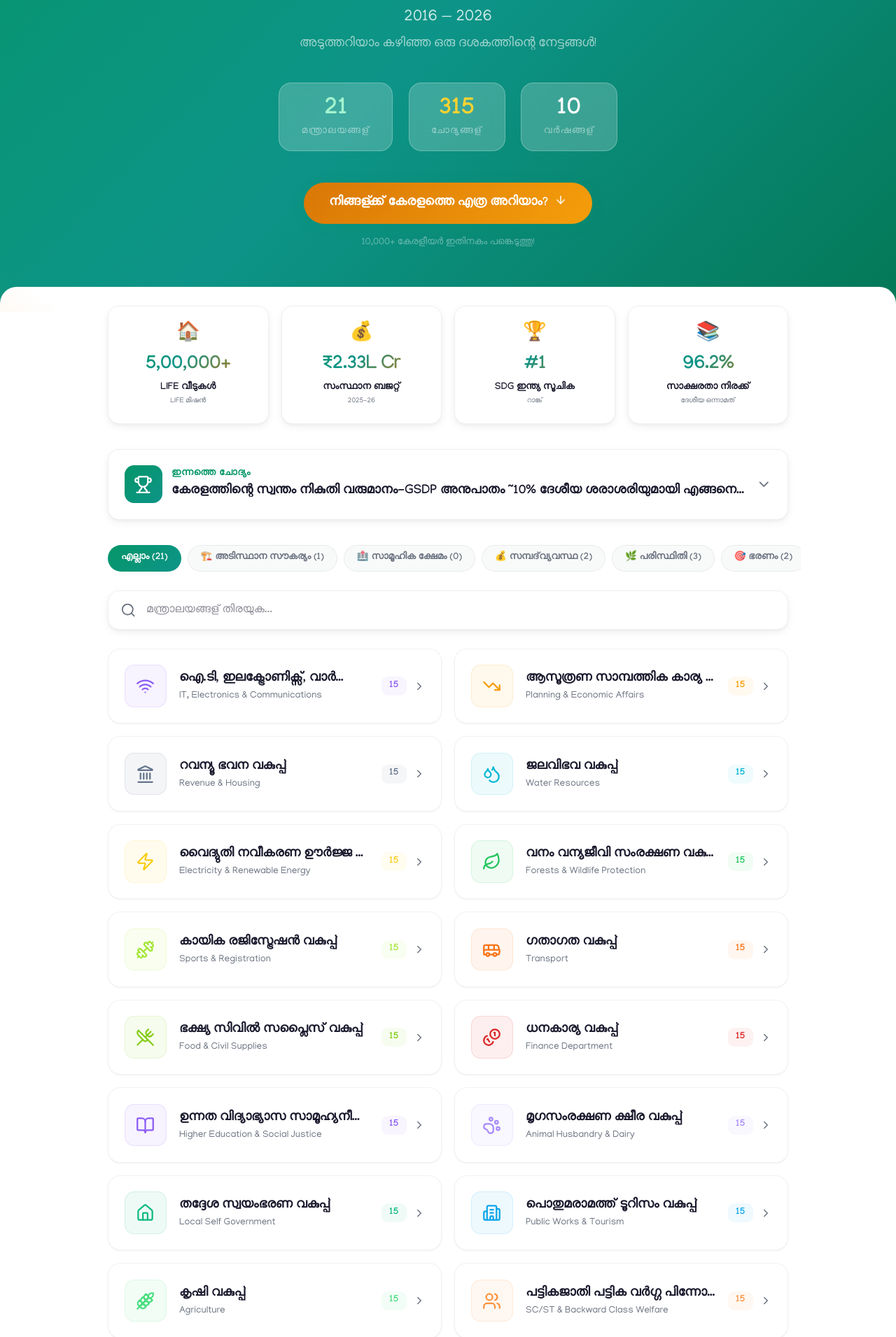
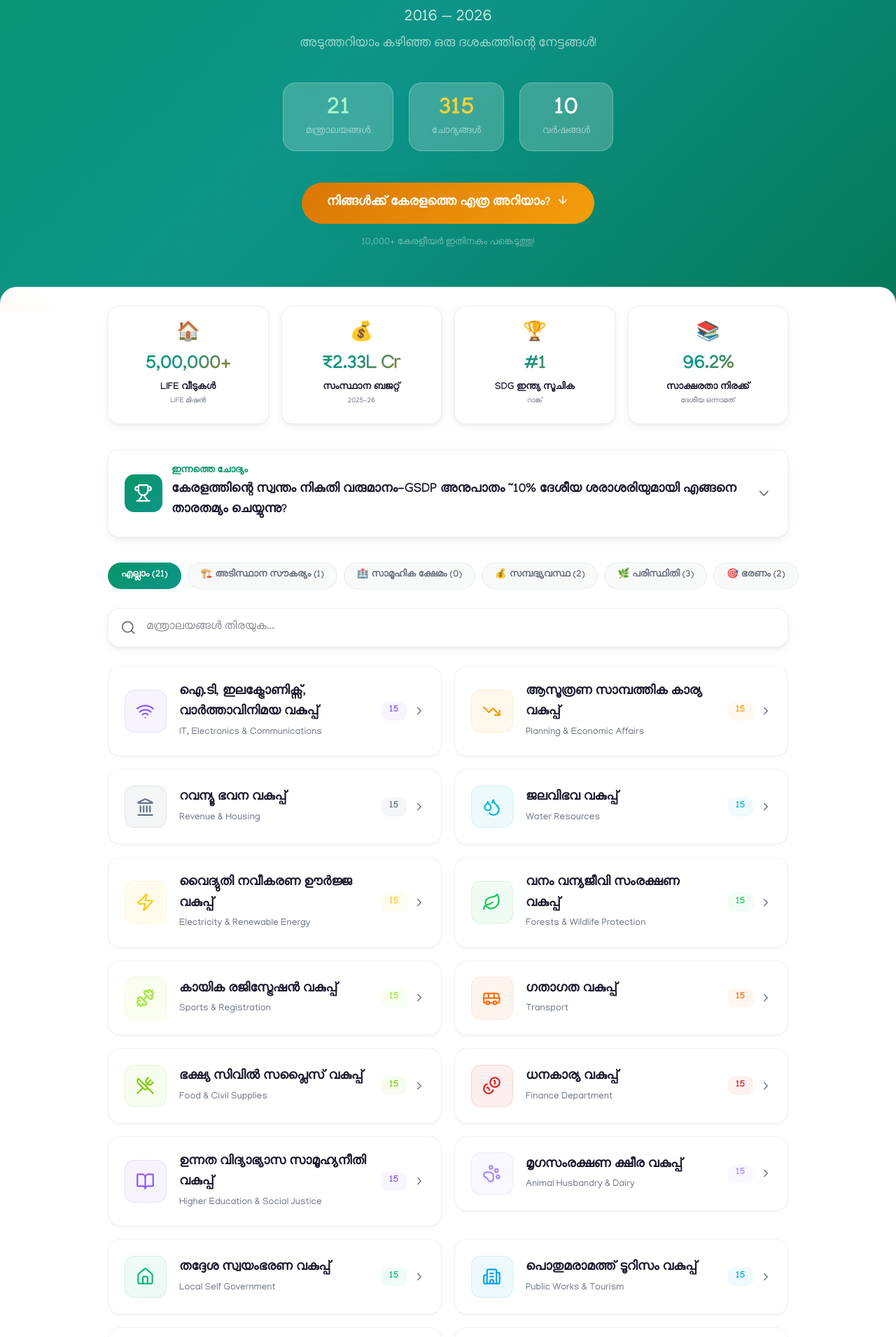
Before and after one commit to sreekanthchn-sudo/kerala-decade-quest, a Next.js app: page / in a window 1280 px wide. Shown: the part 429-2340 px from the top of the page at 70% size. Built offline with nearby package versions, Linux system fonts and the light colour scheme.

Commit message:
malayalam ui errors updated

```diff
--- a/src/app/globals.css
+++ b/src/app/globals.css
@@ -70,7 +70,9 @@ html {
 body {
   background: var(--kl-bg);
   color: var(--kl-text);
-  font-family: var(--font-manjari), Arial, Helvetica, sans-serif;
+  font-family: var(--font-manjari), "Noto Sans Malayalam", "Nirmala UI", Arial, Helvetica, sans-serif;
+  text-rendering: optimizeLegibility;
+  font-feature-settings: "kern" 1, "liga" 1, "clig" 1;
   -webkit-tap-highlight-color: transparent;
   overflow-x: hidden;
   line-height: 1.65;
--- a/src/app/layout.tsx
+++ b/src/app/layout.tsx
@@ -2,9 +2,9 @@ import type { Metadata } from "next";
 import { Manjari } from "next/font/google";
 import "./globals.css";
 
-const manjari = Manjari({
+const malayalamFont = Manjari({
   variable: "--font-manjari",
-  subsets: ["latin", "malayalam"],
+  subsets: ["malayalam", "latin"],
   weight: ["100", "400", "700"],
 });
 
@@ -28,7 +28,7 @@ export default function RootLayout({
 }>) {
   return (
     <html lang="ml">
-      <body className={`${manjari.variable} antialiased`}>
+      <body className={`${malayalamFont.className} ${malayalamFont.variable} antialiased`}>
         {children}
       </body>
     </html>
--- a/src/app/page.tsx
+++ b/src/app/page.tsx
@@ -13,9 +13,10 @@ import Particles from '@/components/Particles';
 import { useProgress } from '@/hooks/useProgress';
 import { useTheme } from '@/hooks/useTheme';
 import modulesData from '@/data/decade_records.json';
+import { sanitizeDeepMalayalam } from '@/utils/malayalamText';
 import type { Module } from '@/types';
 
-const modules = modulesData as Module[];
+const modules = sanitizeDeepMalayalam(modulesData as Module[]);
 
 const ICON_MAP: Record<string, React.ComponentType<{ className?: string; style?: React.CSSProperties }>> = {
   Home, HeartPulse, GraduationCap, Wifi, Building2, BookOpen,
@@ -36,7 +37,7 @@ const CATEGORIES: Category[] = [
   { key: 'all', label: 'All', label_ml: 'എല്ലാം', emoji: '', slugs: [] },
   { key: 'infra', label: 'Infrastructure', label_ml: 'അടിസ്ഥാന സൗകര്യം', emoji: '\u{1F3D7}\uFE0F', slugs: ['public-works', 'transport', 'ports', 'power'] },
   { key: 'social', label: 'Social Welfare', label_ml: 'സാമൂഹിക ക്ഷേമം', emoji: '\u{1F3E5}', slugs: ['health', 'education', 'sc-st-development', 'higher-education'] },
-  { key: 'economy', label: 'Economy', label_ml: 'സമ്പദ്\u200Cവ്യവസ്ഥ', emoji: '\u{1F4B0}', slugs: ['finance', 'planning', 'it-electronics', 'industries'] },
+  { key: 'economy', label: 'Economy', label_ml: 'സമ്പദ്വ്യവസ്ഥ', emoji: '\u{1F4B0}', slugs: ['finance', 'planning', 'it-electronics', 'industries'] },
   { key: 'environment', label: 'Environment', label_ml: 'പരിസ്ഥിതി', emoji: '\u{1F33F}', slugs: ['forest-wildlife', 'water-resources', 'agriculture'] },
   { key: 'governance', label: 'Governance', label_ml: 'ഭരണം', emoji: '\u{1F3AF}', slugs: ['lsgd', 'revenue', 'food-civil-supplies', 'cooperation'] },
   { key: 'culture', label: 'Culture & Sports', label_ml: 'സംസ്കാരം & കായികം', emoji: '\u{1F3C5}', slugs: ['sports-youth', 'fisheries', 'animal-husbandry'] },
@@ -200,15 +201,22 @@ function MarqueeTicker({ isMl }: { isMl: boolean }) {
   const repeatedItems = [...items, ...items];
 
   return (
-    <div className="overflow-hidden whitespace-nowrap" style={{ background: 'rgba(0,0,0,0.2)' }}>
+    <div
+      className="overflow-hidden whitespace-nowrap"
+      style={{ background: 'color-mix(in srgb, var(--kl-green) 14%, transparent)' }}
+    >
       <motion.div
         className="inline-flex gap-8 py-2 px-4"
         animate={{ x: ['0%', '-50%'] }}
         transition={{ duration: 20, repeat: Infinity, ease: 'linear' }}
       >
         {repeatedItems.map((item, i) => (
-          <span key={i} className="text-xs md:text-sm font-medium text-white/80 inline-flex items-center gap-2">
-            <span className="text-amber-300">&#9670;</span> {item}
+          <span
+            key={i}
+            className="text-xs md:text-sm font-semibold inline-flex items-center gap-2"
+            style={{ color: 'var(--kl-text)' }}
+          >
+            <span style={{ color: 'var(--kl-gold)' }}>&#9670;</span> {item}
           </span>
         ))}
       </motion.div>
@@ -322,10 +330,16 @@ function QuestionOfTheDay({ isMl }: { isMl: boolean }) {
           <Trophy className="w-5 h-5 md:w-6 md:h-6 text-white" />
         </div>
         <div className="flex-1 min-w-0">
-          <p className="text-xs font-bold uppercase tracking-wider" style={{ color: 'var(--kl-green)' }}>
+          <p
+            className={`text-xs font-bold ${isMl ? 'normal-case tracking-normal' : 'uppercase tracking-wider'}`}
+            style={{ color: 'var(--kl-green)' }}
+          >
             {isMl ? 'ഇന്നത്തെ ചോദ്യം' : 'Question of the Day'}
           </p>
-          <p className="text-sm md:text-base font-semibold truncate mt-0.5" style={{ color: 'var(--kl-text)' }}>
+          <p
+            className={`text-sm md:text-base font-semibold mt-0.5 ${isMl ? 'whitespace-normal wrap-break-word leading-relaxed' : 'truncate'}`}
+            style={{ color: 'var(--kl-text)' }}
+          >
             {questionText}
           </p>
         </div>
@@ -348,7 +362,10 @@ function QuestionOfTheDay({ isMl }: { isMl: boolean }) {
             className="overflow-hidden"
           >
             <div className="px-4 md:px-5 pb-4 md:pb-5 space-y-2">
-              <p className="text-sm font-medium mb-3" style={{ color: 'var(--kl-text)' }}>
+              <p
+                className={`text-sm font-medium mb-3 ${isMl ? 'leading-relaxed wrap-break-word' : ''}`}
+                style={{ color: 'var(--kl-text)' }}
+              >
                 {questionText}
               </p>
               {options.map((opt, i) => {
@@ -477,7 +494,7 @@ export default function HomePage() {
               onClick={() => setLang(lang === 'en' ? 'ml' : 'en')}
               className="stat-pill px-4 py-2 rounded-full text-xs font-bold text-white transition-all active:scale-95"
             >
-              {isMl ? 'English' : '\u0D2E\u0D32\u0D2F\u0D3E\u0D33\u0D02'}
+              {isMl ? 'English' : 'മലയാളം'}
             </button>
           </div>
 
@@ -530,13 +547,15 @@ export default function HomePage() {
               className="flex justify-center gap-3 md:gap-5 mt-7 md:mt-9"
             >
               {[
-                { value: '21', label: isMl ? '\u0D2E\u0D28\u0D4D\u0D24\u0D4D\u0D30\u0D3E\u0D32\u0D2F\u0D19\u0D4D\u0D19\u0D33\u0D4D' : 'Ministries', color: 'text-emerald-200' },
-                { value: String(totalQ), label: isMl ? '\u0D1A\u0D4B\u0D26\u0D4D\u0D2F\u0D19\u0D4D\u0D19\u0D33\u0D4D' : 'Questions', color: 'text-amber-300' },
-                { value: '10', label: isMl ? '\u0D35\u0D7C\u0D37\u0D19\u0D4D\u0D19\u0D33\u0D4D' : 'Years', color: 'text-white' },
+                { value: '21', label: isMl ? 'മന്ത്രാലയങ്ങൾ' : 'Ministries', color: 'text-emerald-200' },
+                { value: String(totalQ), label: isMl ? 'ചോദ്യങ്ങൾ' : 'Questions', color: 'text-amber-300' },
+                { value: '10', label: isMl ? 'വർഷങ്ങൾ' : 'Years', color: 'text-white' },
               ].map((stat) => (
                 <div key={stat.label} className="stat-pill px-5 py-3 md:px-7 md:py-4 rounded-2xl text-center min-w-[90px]">
                   <p className={`text-2xl md:text-3xl font-black ${stat.color}`}>{stat.value}</p>
-                  <p className="text-[10px] md:text-xs uppercase tracking-widest text-white/50 mt-0.5">{stat.label}</p>
+                  <p className={`text-[10px] md:text-xs text-white/50 mt-0.5 ${isMl ? 'tracking-normal normal-case' : 'uppercase tracking-widest'}`}>
+                    {stat.label}
+                  </p>
                 </div>
               ))}
             </motion.div>
@@ -553,7 +572,7 @@ export default function HomePage() {
                 className="glow-btn inline-flex items-center gap-2 px-8 py-3.5 rounded-full text-sm md:text-base font-bold text-white"
                 style={{ background: 'linear-gradient(135deg, #d97706, #f59e0b)' }}
               >
-                {isMl ? '\u0D28\u0D3F\u0D19\u0D4D\u0D19\u0D33\u0D4D\u0D15\u0D4D\u0D15\u0D4D \u0D15\u0D47\u0D30\u0D33\u0D24\u0D4D\u0D24\u0D46 \u0D0E\u0D24\u0D4D\u0D30 \u0D05\u0D31\u0D3F\u0D2F\u0D3E\u0D02?' : 'How well do you know Kerala?'}
+                {isMl ? 'നിങ്ങൾക്ക് കേരളത്തെ എത്ര അറിയാം?' : 'How well do you know Kerala?'}
                 <ArrowDown className="w-4 h-4 animate-bounce" />
               </button>
             </motion.div>
@@ -566,7 +585,7 @@ export default function HomePage() {
               className="text-xs text-white/40 mt-4"
             >
               {isMl
-                ? '10,000+ \u0D15\u0D47\u0D30\u0D33\u0D40\u0D2F\u0D7C \u0D07\u0D24\u0D3F\u0D28\u0D15\u0D02 \u0D2A\u0D19\u0D4D\u0D15\u0D46\u0D1F\u0D41\u0D24\u0D4D\u0D24\u0D41!'
+                ? '10,000+ കേരളീയർ ഇതിനകം പങ്കെടുത്തു!'
                 : 'Join 10,000+ Keralites testing their knowledge!'}
             </motion.p>
           </div>
@@ -595,10 +614,10 @@ export default function HomePage() {
           >
             <div className="flex items-center justify-between mb-3">
               <p className="text-sm font-semibold" style={{ color: 'var(--kl-text-dim)' }}>
-                {isMl ? '\u0D28\u0D3F\u0D19\u0D4D\u0D19\u0D33\u0D41\u0D1F\u0D46 \u0D2A\u0D41\u0D30\u0D4B\u0D17\u0D24\u0D3F' : 'Your Progress'}
+                {isMl ? 'നിങ്ങളുടെ പുരോഗതി' : 'Your Progress'}
               </p>
               <p className="text-sm font-bold gradient-text-green">
-                {completedCount}/21 {isMl ? '\u0D2A\u0D42\u0D7C\u0D24\u0D4D\u0D24\u0D3F\u0D2F\u0D3E\u0D15\u0D4D\u0D15\u0D3F' : 'completed'}
+                {completedCount}/21 {isMl ? 'പൂർത്തിയാക്കി' : 'completed'}
               </p>
             </div>
             <div className="h-2.5 rounded-full overflow-hidden" style={{ background: 'var(--kl-bar-track)' }}>
@@ -611,7 +630,7 @@ export default function HomePage() {
             </div>
             <div className="flex items-center justify-between mt-2.5">
               <p className="text-xs" style={{ color: 'var(--kl-text-dim)' }}>
-                {isMl ? '\u0D2E\u0D4A\u0D24\u0D4D\u0D24\u0D02 \u0D38\u0D4D\u0D15\u0D4B\u0D7C' : 'Total best score'}
+                {isMl ? 'മൊത്തം സ്കോർ' : 'Total best score'}
               </p>
               <p className="text-sm font-bold" style={{ color: 'var(--kl-gold)' }}>
                 {progress.totalScore}/{totalQ}
@@ -654,7 +673,7 @@ export default function HomePage() {
           <Search className="absolute left-4 top-1/2 -translate-y-1/2 w-5 h-5" style={{ color: 'var(--kl-text-dim)' }} />
           <input
             type="text"
-            placeholder={isMl ? '\u0D2E\u0D28\u0D4D\u0D24\u0D4D\u0D30\u0D3E\u0D32\u0D2F\u0D19\u0D4D\u0D19\u0D33\u0D4D \u0D24\u0D3F\u0D30\u0D2F\u0D41\u0D15...' : 'Search ministries...'}
+            placeholder={isMl ? 'മന്ത്രാലയങ്ങൾ തിരയുക...' : 'Search ministries...'}
             value={search}
             onChange={(e) => setSearch(e.target.value)}
             className="w-full pl-12 pr-4 py-3.5 rounded-2xl text-sm outline-none glass-card focus:ring-2 focus:ring-emerald-500/30"
@@ -695,7 +714,10 @@ export default function HomePage() {
                     {/* Text */}
                     <div className="flex-1 min-w-0">
                       <div className="flex items-center gap-1.5">
-                        <h3 className="font-bold text-[15px] md:text-base truncate" style={{ color: 'var(--kl-text)' }}>
+                        <h3
+                          className={`font-bold text-[15px] md:text-base ${isMl ? 'leading-relaxed whitespace-normal wrap-break-word' : 'truncate'}`}
+                          style={{ color: 'var(--kl-text)' }}
+                        >
                           {isMl ? mod.title_ml : mod.title}
                         </h3>
                         {isCompleted && (
@@ -705,7 +727,10 @@ export default function HomePage() {
                           />
                         )}
                       </div>
-                      <p className="text-xs truncate mt-0.5" style={{ color: 'var(--kl-text-dim)' }}>
+                      <p
+                        className={`text-xs mt-0.5 ${isMl ? 'leading-relaxed whitespace-normal wrap-break-word' : 'truncate'}`}
+                        style={{ color: 'var(--kl-text-dim)' }}
+                      >
                         {isMl ? mod.title : mod.title_ml}
                       </p>
                     </div>
@@ -746,7 +771,7 @@ export default function HomePage() {
           <div className="text-center py-16">
             <Search className="w-10 h-10 mx-auto mb-4" style={{ color: 'var(--kl-text-dim)' }} />
             <p className="text-sm" style={{ color: 'var(--kl-text-dim)' }}>
-              {isMl ? `"${search}" \u0D15\u0D23\u0D4D\u0D1F\u0D46\u0D24\u0D4D\u0D24\u0D3F\u0D2F\u0D3F\u0D32\u0D4D\u0D32` : `No ministries found for "${search}"`}
+              {isMl ? `"${search}" കണ്ടെത്തിയില്ല` : `No ministries found for "${search}"`}
             </p>
           </div>
         )}
@@ -761,12 +786,12 @@ export default function HomePage() {
             <Sparkles className="w-3.5 h-3.5" style={{ color: '#d97706' }} />
             <p className="text-xs font-medium" style={{ color: 'var(--kl-text-dim)' }}>
               {isMl
-                ? '\u0D21\u0D3E\u0D31\u0D4D\u0D31: \u0D28\u0D40\u0D24\u0D3F \u0D06\u0D2F\u0D4B\u0D17\u0D4D, \u0D06\u0D7C\u0D2C\u0D3F\u0D10, \u0D15\u0D47\u0D30\u0D33 \u0D06\u0D38\u0D42\u0D24\u0D4D\u0D30\u0D23 \u0D2C\u0D4B\u0D7C\u0D21\u0D4D'
+                ? 'ഡാറ്റ: നീതി ആയോഗ്, ആർബിഐ, കേരള ആസൂത്രണ ബോർഡ്'
                 : 'Data: NITI Aayog, RBI, Kerala Planning Board'}
             </p>
           </div>
           <p className="text-[11px]" style={{ color: 'var(--kl-text-dim)', opacity: 0.5 }}>
-            {isMl ? '\u0D35\u0D3F\u0D26\u0D4D\u0D2F\u0D3E\u0D2D\u0D4D\u0D2F\u0D3E\u0D38 \u0D09\u0D2A\u0D15\u0D30\u0D23\u0D02 \u2014 \u0D13\u0D30\u0D4B \u0D1A\u0D4B\u0D26\u0D4D\u0D2F\u0D24\u0D4D\u0D24\u0D3F\u0D28\u0D41\u0D02 \u0D09\u0D31\u0D35\u0D3F\u0D1F\u0D02' : 'Educational tool \u2014 sources cited per question'}
+            {isMl ? 'വിദ്യാഭ്യാസ ഉപകരണം — ഓരോ ചോദ്യത്തിനും ഉറവിടം' : 'Educational tool — sources cited per question'}
           </p>
         </footer>
       </div>
--- a/src/app/quiz/[slug]/QuizClient.tsx
+++ b/src/app/quiz/[slug]/QuizClient.tsx
@@ -15,9 +15,10 @@ import { useProgress } from '@/hooks/useProgress';
 import { useSound } from '@/hooks/useSound';
 import { useTheme } from '@/hooks/useTheme';
 import modulesData from '@/data/decade_records.json';
+import { sanitizeDeepMalayalam } from '@/utils/malayalamText';
 import type { Module, Question } from '@/types';
 
-const modules = modulesData as Module[];
+const modules = sanitizeDeepMalayalam(modulesData as Module[]);
 const TIMER_SECONDS = 30;
 
 /** Fisher-Yates shuffle — returns a new array */
@@ -264,7 +265,7 @@ export default function QuizClient({ slug }: { slug: string }) {
                 style={{ background: `linear-gradient(135deg, ${mod.color}, ${mod.color}cc)` }}
               >
                 <Trophy className="w-4 h-4" />
-                {isMl ? 'സര്‍ട്ടിഫിക്കറ്റ് ഡൗണ്‍ലോഡ്' : 'Download Certificate'}
+                {isMl ? 'സർട്ടിഫിക്കറ്റ് ഡൗൺലോഡ്' : 'Download Certificate'}
               </button>
 
               <div className="flex gap-3">
--- /dev/null
+++ b/src/utils/malayalamText.ts
@@ -0,0 +1,39 @@
+const LEGACY_CHILLU_PATTERNS: Array<[RegExp, string]> = [
+  [/ന്[\u200C\u200D]/g, 'ൻ'],
+  [/ണ്[\u200C\u200D]/g, 'ൺ'],
+  [/ര്[\u200C\u200D]/g, 'ർ'],
+  [/ല്[\u200C\u200D]/g, 'ൽ'],
+  [/ള്[\u200C\u200D]/g, 'ൾ'],
+  [/ക്[\u200C\u200D]/g, 'ൿ'],
+];
+
+export function sanitizeMalayalamText(value: string): string {
+  let normalized = value;
+
+  for (const [pattern, replacement] of LEGACY_CHILLU_PATTERNS) {
+    normalized = normalized.replace(pattern, replacement);
+  }
+
+  // Remove zero-width joiners that often break rendering for modern fonts.
+  normalized = normalized.replace(/[\u200C\u200D]/g, '');
+
+  return normalized.normalize('NFC');
+}
+
+export function sanitizeDeepMalayalam<T>(value: T): T {
+  if (typeof value === 'string') {
+    return sanitizeMalayalamText(value) as T;
+  }
+
+  if (Array.isArray(value)) {
+    return value.map((item) => sanitizeDeepMalayalam(item)) as T;
+  }
+
+  if (value && typeof value === 'object') {
+    const entries = Object.entries(value as Record<string, unknown>);
+    const next = entries.map(([key, item]) => [key, sanitizeDeepMalayalam(item)]);
+    return Object.fromEntries(next) as T;
+  }
+
+  return value;
+}
```
Also changed, not shown: src/components/ScoreCard.tsx (+6 -6 lines), src/data/decade_records.json.
